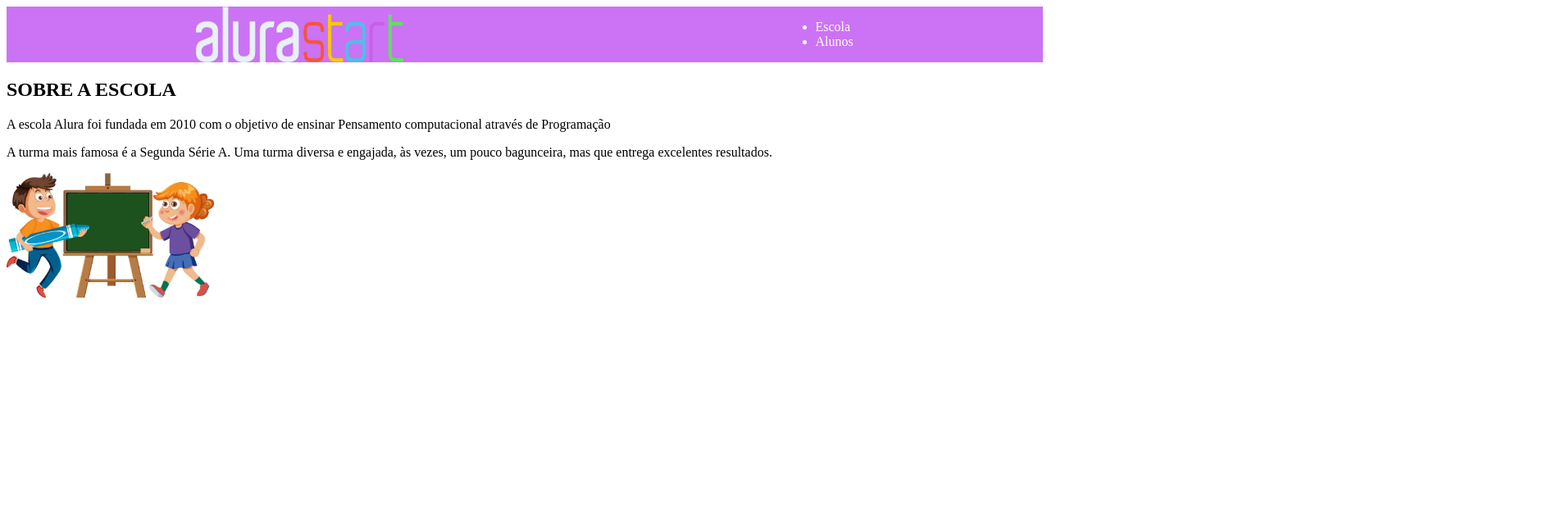
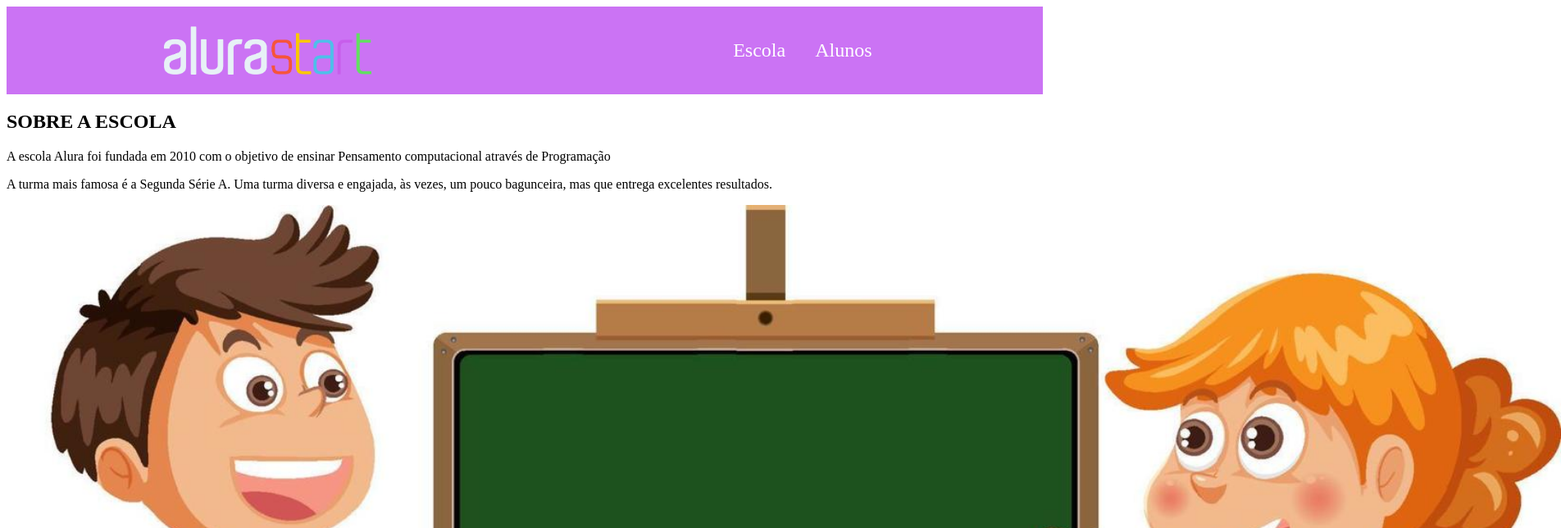
Before and after one commit to zanzarini2/novorepositorio, a plain HTML site: page index.html in a window 1280 px wide. Shown: the top 644 px of the page at 82% size, 1904 px wide, since content can reach past the window. Drawn offline with Linux system fonts and the light colour scheme.

Commit message:
edit style

```diff
--- a/style.css
+++ b/style.css
@@ -3,14 +3,23 @@
     color:#ffff;
     display: flex;
     justify-content: space-around;
+    align-items: center;
+    padding: 24px 0;
 
 }
 
-.cabecalho-lista {
+.cabecalho-lista-item {
     display: inline-block;
+    margin: 0 16px;
+    font-size: 24px;
 
 }
 
-img{
+.cabecalho-imagem{
 width: 20%;
 }
+
+.escola-imagem{
+    width: 150%;
+
+}
```
